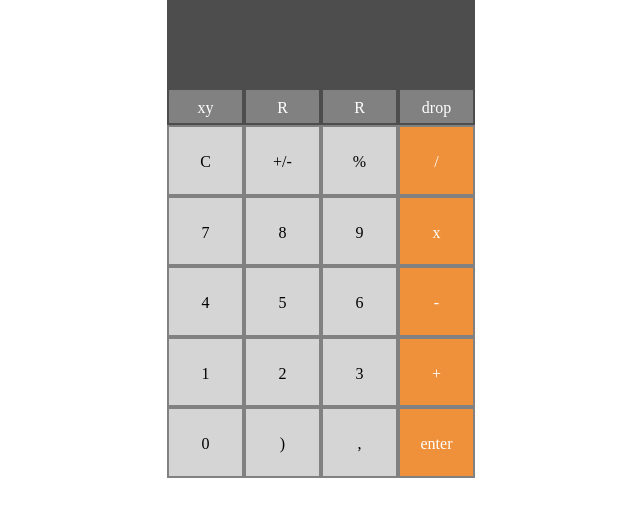
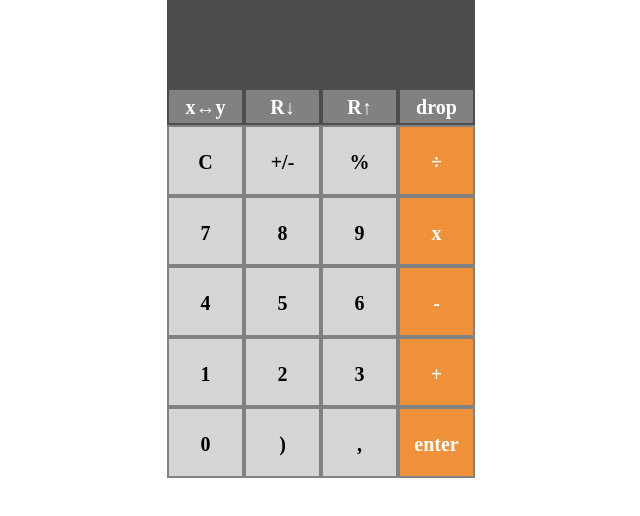
Before and after one commit to puraxa/calculator, a plain HTML site: page index.html in a window 1280 px wide. Shown: the part 122-638 px from the top of the page, without its empty margins (319-959 px from the left). Drawn offline with Linux system fonts and the light colour scheme.

Commit message:
added special simbols and bolded text

```diff
--- a/index.html
+++ b/index.html
@@ -28,13 +28,13 @@
         </div>
         <div class="top-row-div white">
             <div class="inner-cell float-left border-color">
-                xy
+                x↔y
             </div>
             <div class="inner-cell float-left border-color">
-                R
+                R↓
             </div>
             <div class="inner-cell float-left border-color">
-                R
+                R↑
             </div>
             <div class="inner-cell clear border-color">
                 drop
@@ -51,7 +51,7 @@
                 %
             </div>
             <div class="inner-cell float-left operations-color vertical-align">
-                /
+                ÷
             </div>
         </div>
         <div class="numpad-row clear">
--- a/styles/style.css
+++ b/styles/style.css
@@ -56,6 +56,8 @@ p {
     height: 95%;
     width: 73px;
     text-align: center;
+    font-weight: bold;
+    font-size: 20px;
 }
 .float-left {
     float: left;
```
